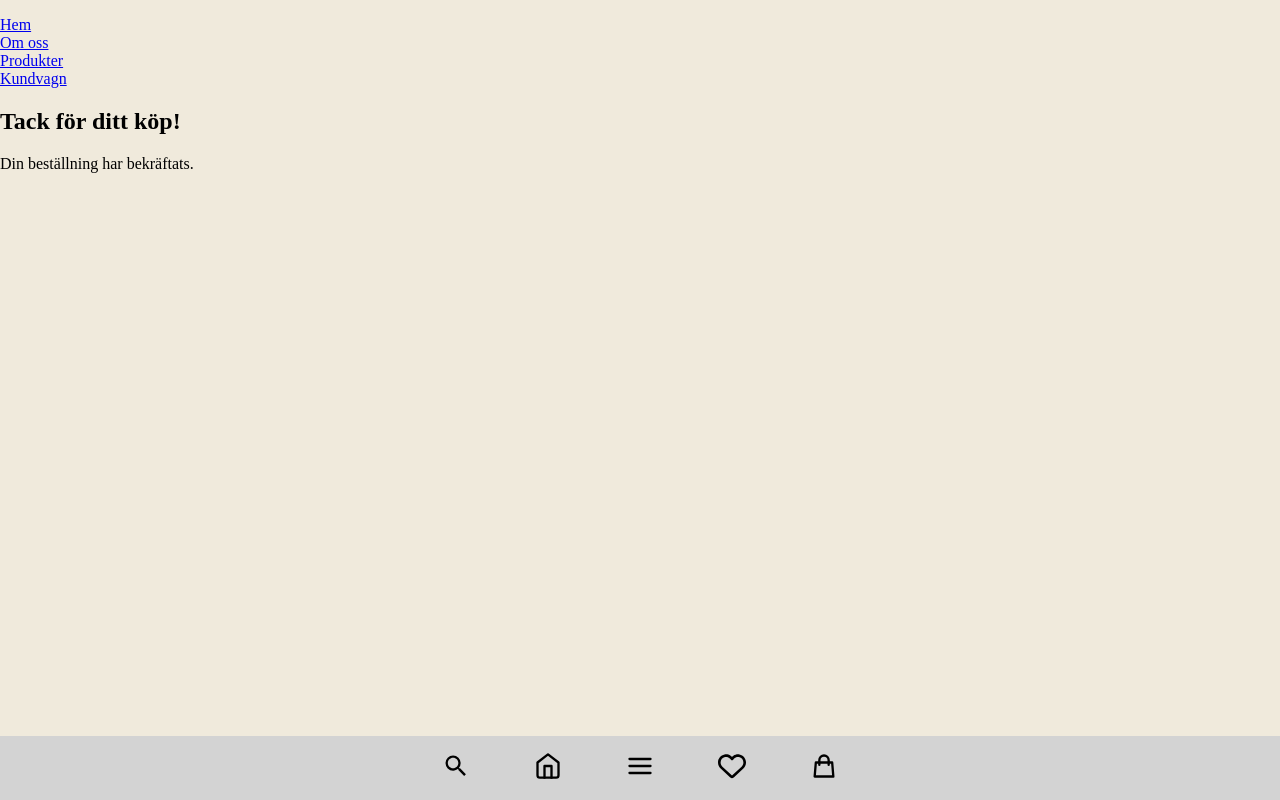
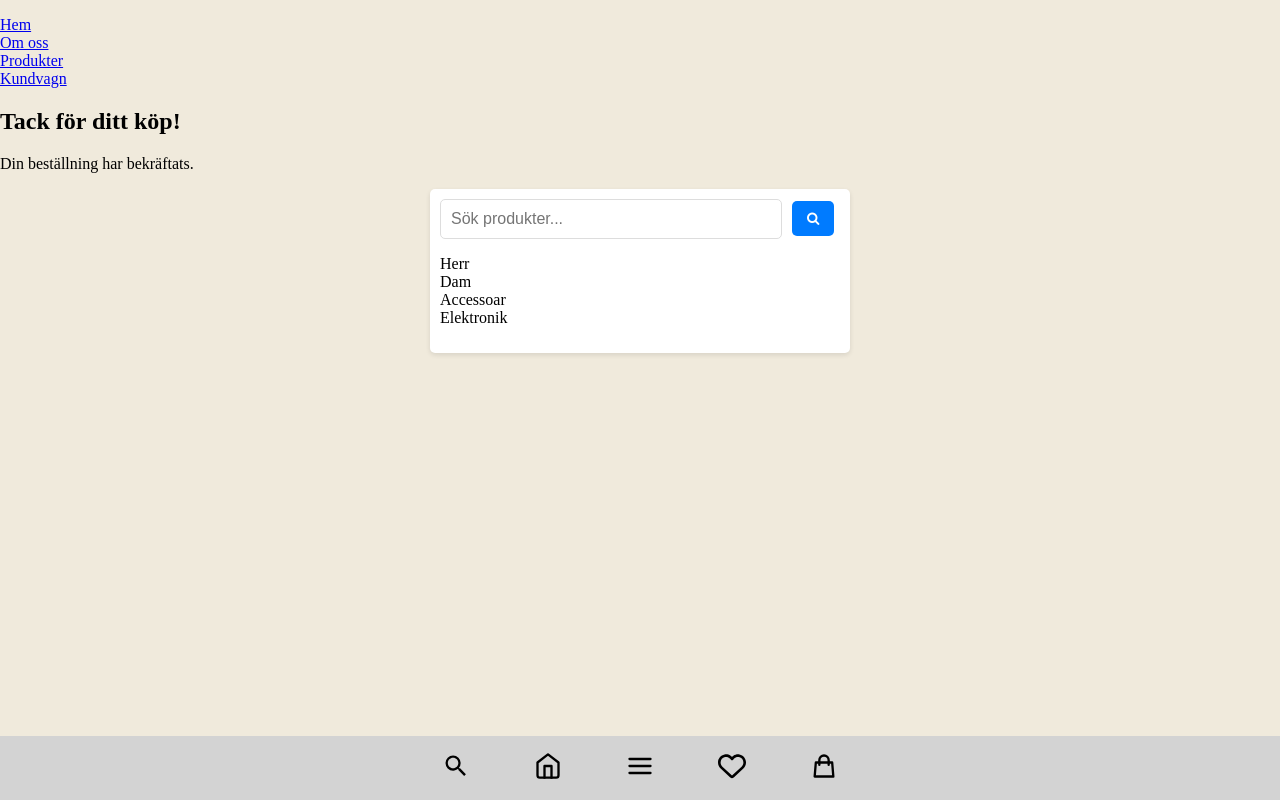
Before and after one commit to chasacademy-iida-hellstrom/webshop, a React (Vite) app: page /order-confirmation in a window 1280 px wide. Built offline with nearby package versions, Linux system fonts and the light colour scheme.

Commit message:
skapa en searchbar komponent

```diff
--- a/package.json
+++ b/package.json
@@ -10,6 +10,8 @@
     "preview": "vite preview"
   },
   "dependencies": {
+    "font-awesome": "^4.7.0",
+    "prop-types": "^15.8.1",
     "react": "^19.0.0",
     "react-dom": "^19.0.0",
     "react-icons": "^5.5.0",
--- a/src/Router.jsx
+++ b/src/Router.jsx
@@ -1,4 +1,5 @@
 import { BrowserRouter as Router, Routes, Route } from "react-router-dom";
+
 import Home from "./pages/Home";
 import About from "./pages/About";
 import ProductList from "./components/ProductList";
@@ -6,6 +7,7 @@ import ProductPage from "./components/ProductPage";
 import Cart from "./components/Cart";
 import OrderConfirmation from "./components/OrderConfirmation";
 import Navbar from "./components/Navbar";
+import SearchBar from "./components/SearchBar";
 
 const AppRouter = () => {
   return (
@@ -18,16 +20,15 @@ const AppRouter = () => {
           <li><a href="/cart">Kundvagn</a></li>
         </ul>
       </nav>
-
       <Routes>
         <Route path="/" element={<Home />} />
         <Route path="/about" element={<About />} />
-        <Route path="/products" element={<ProductList />} />
+        <Route path="/products" element={<ProductList  />} />
         <Route path="/products/:id" element={<ProductPage />} />
         <Route path="/cart" element={<Cart />} />
         <Route path="/order-confirmation" element={<OrderConfirmation />} />
       </Routes>
-
+    <SearchBar/>
       <Navbar />
     </Router>
   );
--- /dev/null
+++ b/src/components/SearchBar.jsx
@@ -0,0 +1,76 @@
+
+import { useState } from "react";
+import { useNavigate } from "react-router-dom";
+import "font-awesome/css/font-awesome.min.css";
+
+const SearchBar = () => {
+  const [query, setQuery] = useState("");
+  const navigate = useNavigate();
+
+  const handleSearch = (e) => {
+    e.preventDefault();
+    if (query.trim() !== "") {
+      navigate(`/products?search=${query}`); // Navigera till produktlistans resultat
+    }
+  };
+
+  return (
+    <div style={styles.searchContainer}>
+      <form onSubmit={handleSearch} style={styles.searchForm}>
+        <input
+          type="text"
+          value={query}
+          onChange={(e) => setQuery(e.target.value)}
+          placeholder="Sök produkter..."
+          style={styles.searchInput}
+        />
+        <button type="submit" style={styles.searchButton}>
+          <i className="fa fa-search" aria-hidden="true"></i>
+        </button>
+      </form>
+      <div>
+      <ul>
+            <li>Herr</li>
+            <li>Dam</li>
+            <li>Accessoar</li>
+            <li>Elektronik</li>
+        </ul>
+      </div>
+    </div>
+  );
+};
+
+// Stilar för searchbar-komponenten
+const styles = {
+  searchContainer: {
+    padding: "10px",
+    backgroundColor: "white",
+    borderRadius: "5px",
+    boxShadow: "0 2px 5px rgba(0, 0, 0, 0.1)",
+    width: "100%",
+    maxWidth: "400px",
+    margin: "auto",
+  },
+  searchForm: {
+    display: "flex",
+    alignItems: "center",
+  },
+  searchInput: {
+    width: "80%",
+    padding: "10px",
+    border: "1px solid #ddd",
+    borderRadius: "5px",
+    fontSize: "16px",
+  },
+  searchButton: {
+    backgroundColor: "#007BFF",
+    border: "none",
+    padding: "10px 15px",
+    marginLeft: "10px",
+    borderRadius: "5px",
+    color: "white",
+    cursor: "pointer",
+  },
+};
+
+export default SearchBar;
```
Also changed, not shown: src/components/Navbar.jsx (line endings or trailing spaces), src/components/ProductList.jsx (line endings or trailing spaces), 1 other file (tests, documents, lock files or other folders).
